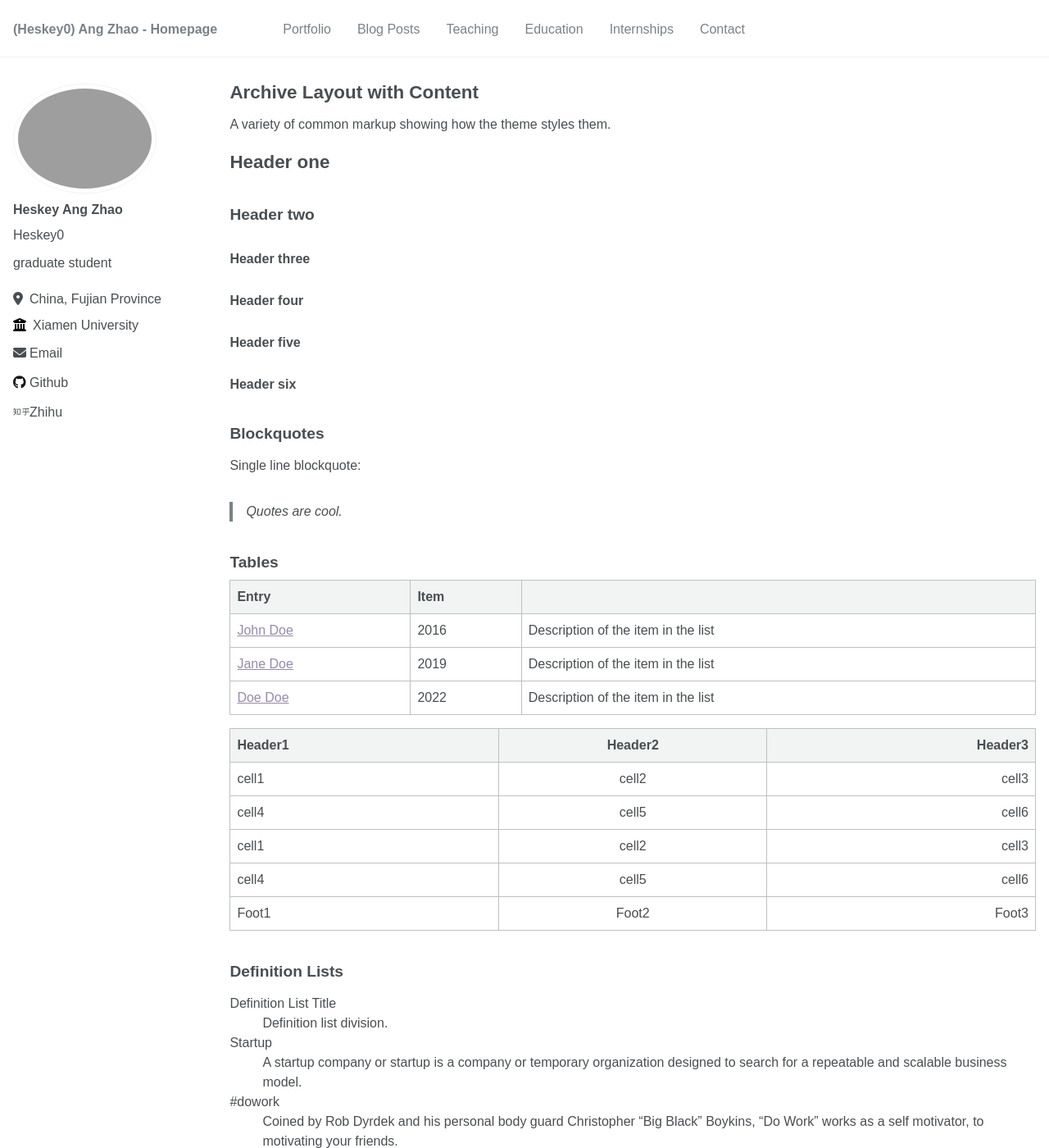
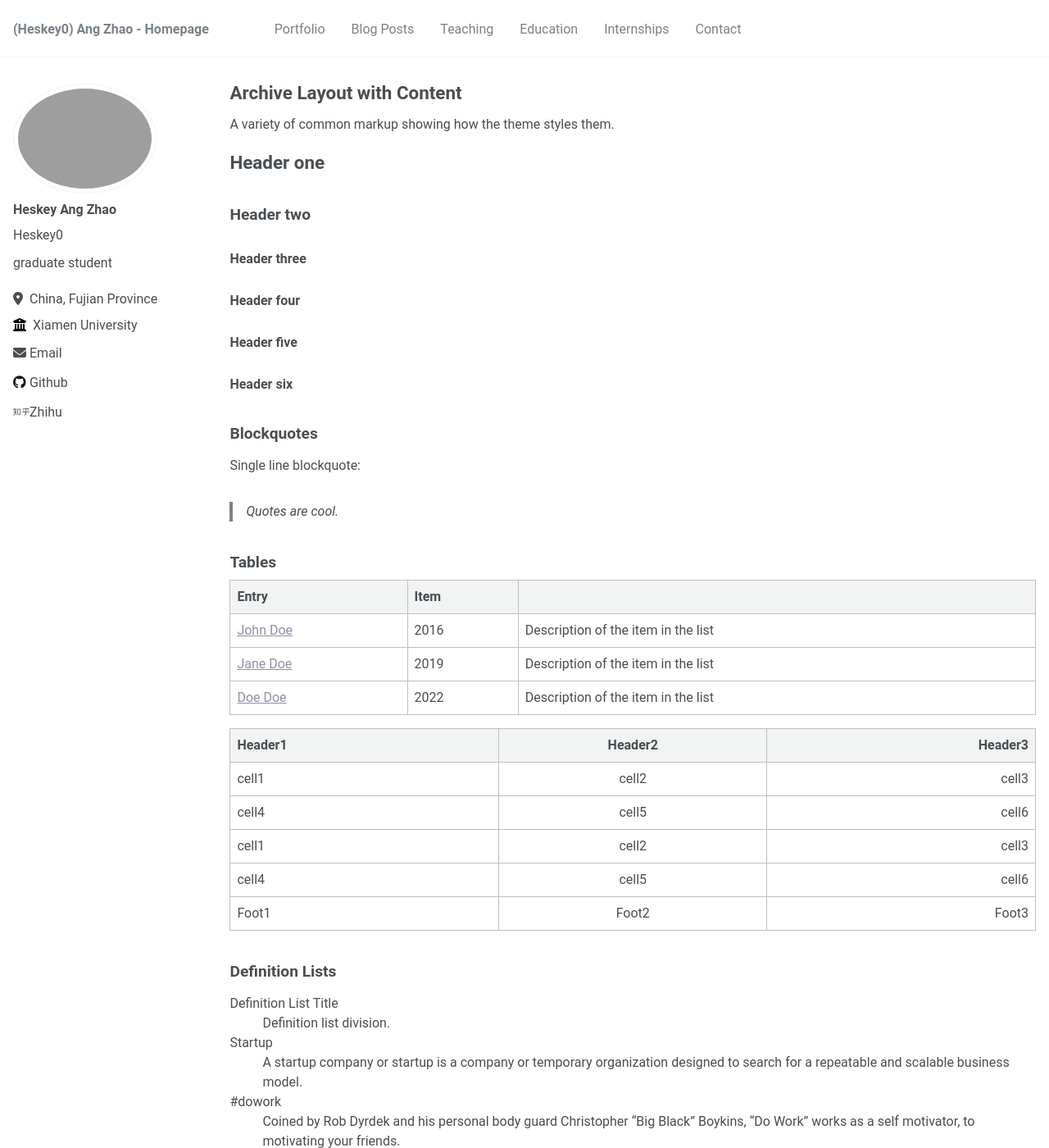
Before and after one commit to Heskey0/Heskey0.github.io, a Jekyll site: the page built from _pages/archive-layout-with-content.md, in a window 1280 px wide and 1400 px high. Shown: the whole window at 82% size. Built offline with Jekyll 4.4.1, drawn with Linux system fonts in a browser that asks for light colours.

Commit message:
change font

```diff
--- a/_sass/_variables.scss
+++ b/_sass/_variables.scss
@@ -15,7 +15,7 @@ $indent-var                 : 0.5em;
 /* system typefaces */
 $serif                      : Georgia, Times, serif;
 // $sans-serif                 : -apple-system, ".SFNSText-Regular", "San Francisco", "Roboto", "Segoe UI", "Helvetica Neue", "Lucida Grande", Arial, sans-serif;
-$sans-serif                 : "roboto slab", sans-serif;
+$sans-serif                 : "Roboto Slab", "Roboto", lora, sans-serif;
 $monospace                  : Monaco, Consolas, "Lucida Console", monospace;
 
 /* sans serif typefaces */
```
